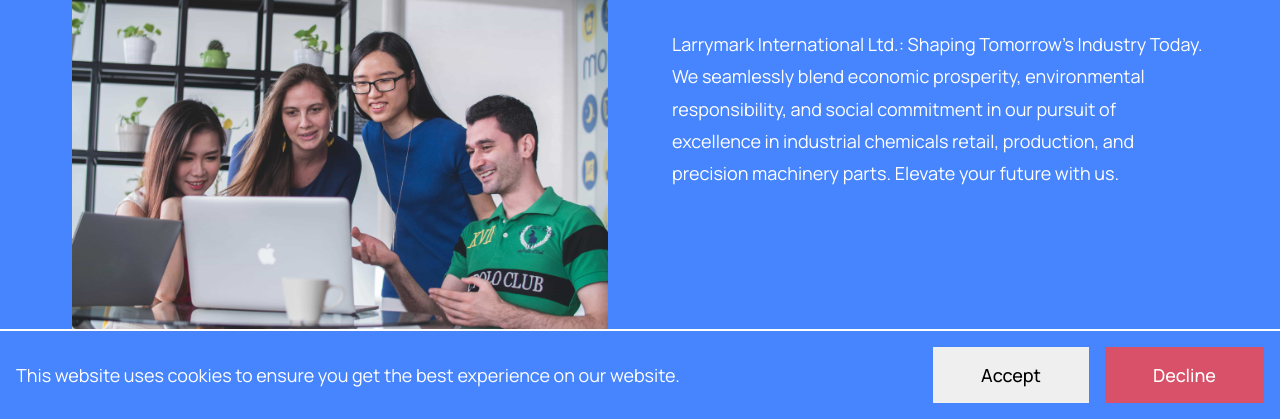
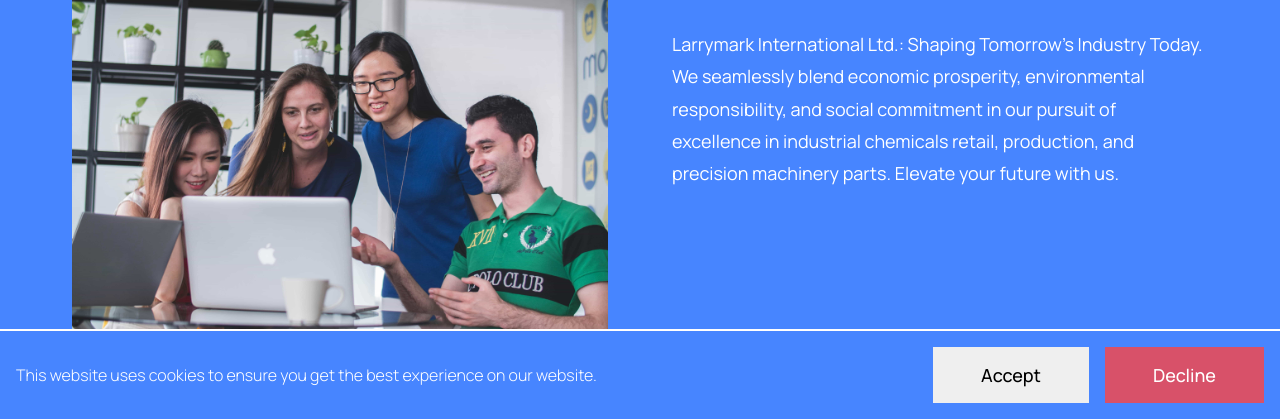
Before and after one commit to Dolapo-A/larrymarkintl, a plain HTML site: page about-us.html in a window 1280 px wide. Shown: the part 381-800 px from the top of the page. Drawn offline with nearby package versions, Linux system fonts and the light colour scheme; some packages are replaced by stand-ins of ours; a script that the page names is missing.

Commit message:
minor UI issues fixed

```diff
--- a/about-us.html
+++ b/about-us.html
@@ -212,7 +212,7 @@
 			</div>
 
 			<div id="cookie-consent">
-				<p>
+				<p class="cookie-description Industries-description">
 					This website uses cookies to ensure you get the best experience on our
 					website.
 				</p>
```
Also changed, not shown: contact-us.html (+1 -1 lines), products-chemicals.html (+1 -1 lines), products-machinery.html (+1 -1 lines).
